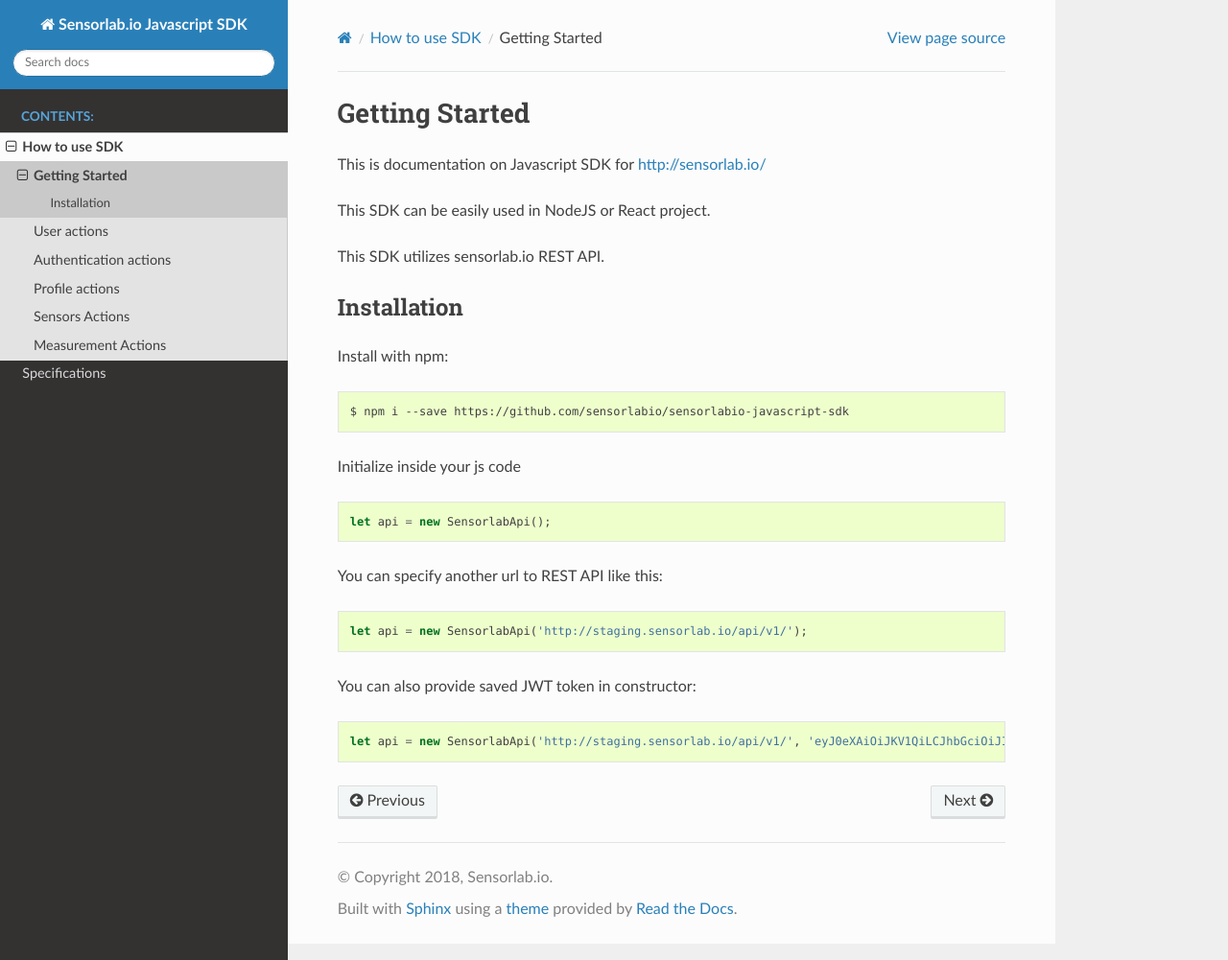
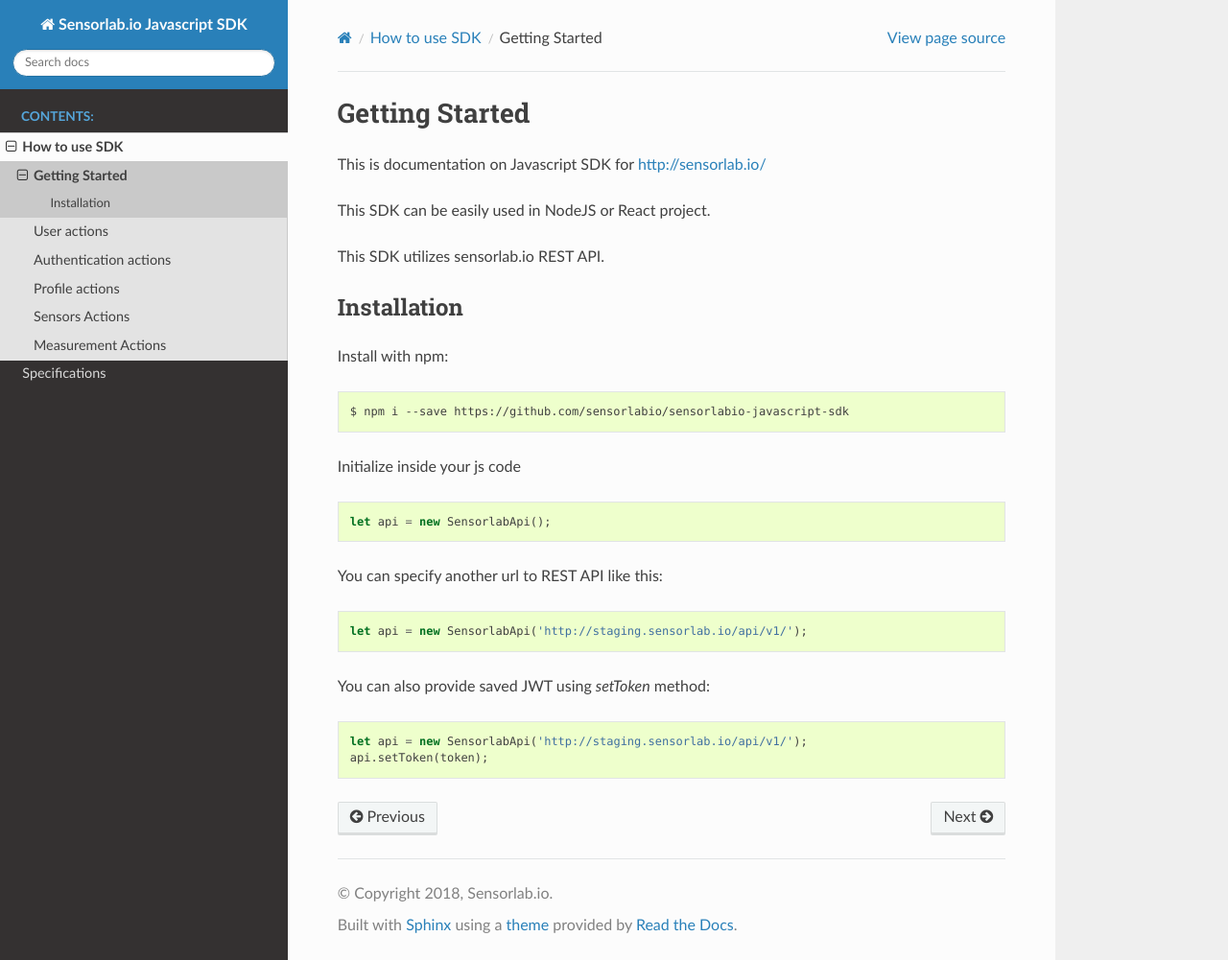
Before and after one commit to sensorlabio/sensorlabio-javascript-sdk, a Sphinx documentation site: the page built from doc/source/howto/getting_started.rst, in a window 1280 px wide and 1001 px high. Shown: the whole window at 96% size. Built offline with Sphinx 7.4.7 and the Read the Docs theme 2.0.0, drawn with Linux system fonts in a browser that asks for light colours.

Commit message:
Updated docs

```diff
--- a/doc/source/howto/getting_started.rst
+++ b/doc/source/howto/getting_started.rst
@@ -26,8 +26,9 @@
 
    let api = new SensorlabApi('http://staging.sensorlab.io/api/v1/');
 
-You can also provide saved JWT token in constructor:
+You can also provide saved JWT using `setToken` method:
 
 .. code-block:: javascript
 
-   let api = new SensorlabApi('http://staging.sensorlab.io/api/v1/', 'eyJ0eXAiOiJKV1QiLCJhbGciOiJIUzI1NiJ9.eyJpZCI6IjEiLCJqdGkiOiI1MmYyNjE3My1iMzFjLTQ5OWYtYTczOS03NGVjNzMxZWU3ZmIiLCJpYXQiOjE1MjQxNDA0MTcsImV4cCI6MTUyNDE0NDAxN30.WOfKYQLX9hUl4_yW3Rd9sts0MzLlHG6j7KEAeK918lI');
+    let api = new SensorlabApi('http://staging.sensorlab.io/api/v1/');
+    api.setToken(token);
```
